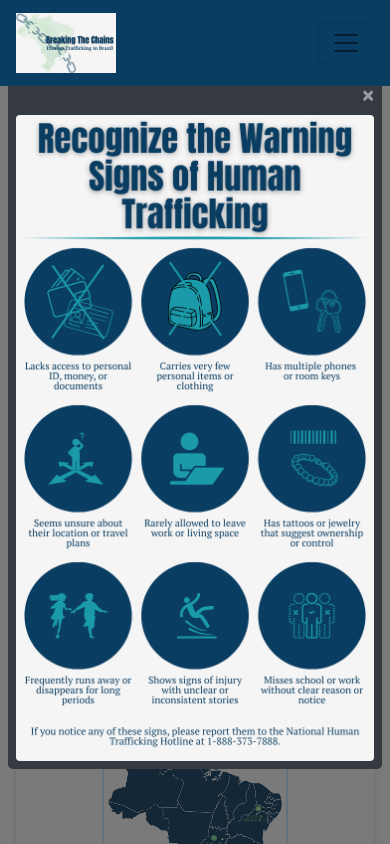
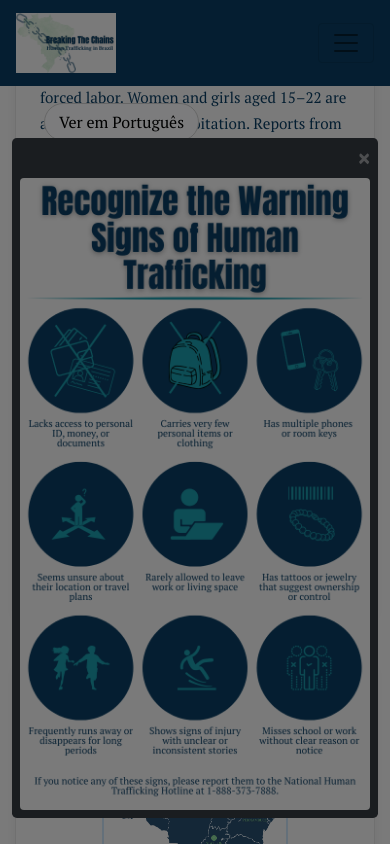
Before and after one commit to drr2c/breaking-the-chains-website-violet-team, a plain HTML site: page our-work-data.html in a window 390 px wide. Both pictures are taken after a click on the picture 195 px from the left and 899 px from the top of the page. Shown: the part 477-1321 px from the top of the page. Drawn offline with nearby package versions, Linux system fonts and the light colour scheme.

Commit message:
adjustment to modal

```diff
--- a/css/style.css
+++ b/css/style.css
@@ -471,3 +471,33 @@ section img {
   color: #555;
   font-style: italic;
 }
+
+/* Raise navbar above language toggle */
+.navbar {
+  z-index: 4000 !important;
+}
+
+/* Raise dropdown menu above everything */
+.navbar .dropdown-menu {
+  z-index: 5000 !important;
+}
+
+/* Make modals sit above the navbar and dropdown */
+.modal,
+.modal-backdrop {
+  z-index: 6000 !important;
+}
+
+/* On small screens, push the modal a bit down from the very top */
+@media (max-width: 767.98px) {
+  .modal-dialog {
+    margin: 4rem 0.75rem 1rem;
+  }
+}
+
+/* Keep modal image fully visible on screen */
+#modalImage {
+  max-height: 80vh;   /* at most 80% of the viewport height */
+  width: 100%;
+  object-fit: contain;
+}
```
